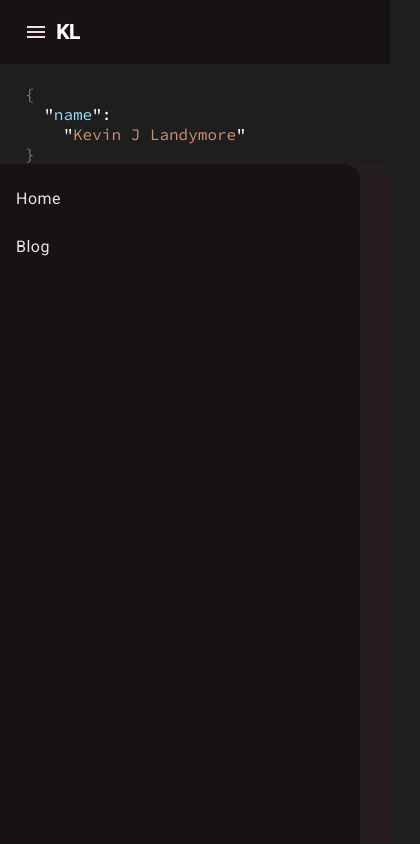
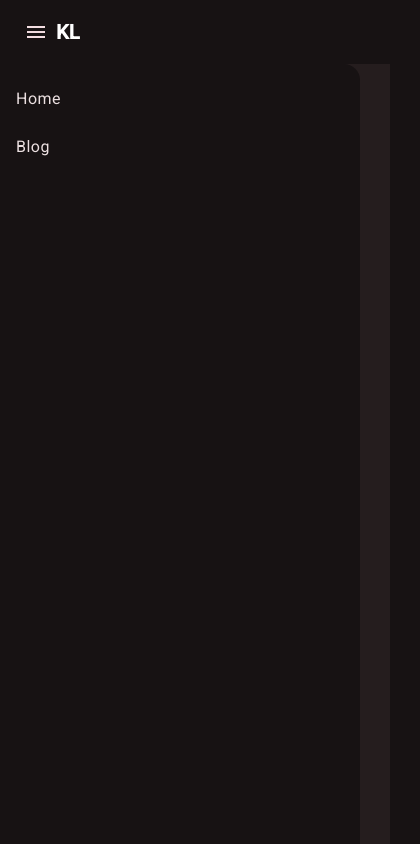
Before and after one commit to landymore/kjl-web, an Angular app: page / in a window 390 px wide. Both pictures are taken after a click on the button "menu". Shown: the top 844 px of the page, 420 px wide, since content can reach past the window. Built offline with nearby package versions, Linux system fonts and the light colour scheme.

Commit message:
feat: enhance navigation visibility and update logo display; adjust styles for better layout

```diff
--- a/src/app/app.css
+++ b/src/app/app.css
@@ -47,9 +47,6 @@
 
 
 @media (max-width: 960px) {
-  .desktop-nav {
-    display: none;
-  }
   .logo {
     font-size: 1.25rem;
   }
--- a/src/app/app.html
+++ b/src/app/app.html
@@ -3,23 +3,33 @@
     <button mat-icon-button (click)="toggleSidenav()" *ngIf="showMenu()" aria-label="Open navigation menu">
       <mat-icon>menu</mat-icon>
     </button>
-
     <!-- Logo / Brand Name -->
     <a routerLink="/" class="logo" aria-label="Kevin Landymore - Home">
       <strong>KL</strong>
       <!-- Optional: <img src="assets/logo.svg" alt="" height="36"> -->
     </a>
-
     <span class="spacer"></span>
-
     <!-- Desktop Nav Links -->
-    <nav class="desktop-nav" aria-label="Main navigation">
+    <nav class="desktop-nav" aria-label="Main navigation" *ngIf="!showMenu()">
       <a mat-button routerLink="/" routerLinkActive="active" [routerLinkActiveOptions]="{exact: true}"
         class="nav-link">Home</a>
       <a mat-button routerLink="/blog" routerLinkActive="active" class="nav-link">Blog</a>
     </nav>
   </mat-toolbar>
+</header>
+<mat-sidenav-container class="sidenav-container" autosize>
+  <mat-sidenav #sidenav mode="over" class="sidenav" [autoFocus]="false">
+    <mat-nav-list>
+      <a mat-list-item *ngFor="let item of menuItems" [routerLink]="item.path" (click)="closeSidenav()"
+        routerLinkActive="active" [routerLinkActiveOptions]="{ exact: item.exact ?? false }">
+        {{ item.label }}
+      </a>
+    </mat-nav-list>
+  </mat-sidenav>
+  <mat-sidenav-content>
+    <main>
       <div class='logoContainer'>
+        <div class="logoInnerContainer">
           <div class="logoBraceContainer">
             <span class='logoBraceStyle'>&#123;&nbsp;</span>
           </div>
@@ -37,21 +47,11 @@
             <span class='logoBraceStyle'>&#125;</span>
           </div>
         </div>
-</header>
-<mat-sidenav-container class="sidenav-container" autosize>
-  <mat-sidenav #sidenav mode="over" class="sidenav" [autoFocus]="false">
-    <mat-nav-list>
-      <a mat-list-item *ngFor="let item of menuItems" [routerLink]="item.path" (click)="closeSidenav()"
-        routerLinkActive="active" [routerLinkActiveOptions]="{ exact: item.exact ?? false }">
-        {{ item.label }}
-      </a>
-    </mat-nav-list>
-  </mat-sidenav>
-  <mat-sidenav-content>
-    <main>
+      </div>
       <router-outlet />
     </main>
   </mat-sidenav-content>
+
 </mat-sidenav-container>
 <footer>
   <div class="footertext">&#169; Kevin J Landymore</div>
--- a/src/app/blog/blog.component.css
+++ b/src/app/blog/blog.component.css
@@ -1,5 +1,6 @@
 .blogTitleLink {
     color: #ce9178;
+    font-size: large;
     white-space: normal !important;
     line-height: 1.5 !important;
     word-break: break-word;
@@ -14,5 +15,5 @@
 }
 
 .postMetaData {
-    font-size: x-small
+    font-size: small
 }
--- a/src/app/blog/post/post.component.css
+++ b/src/app/blog/post/post.component.css
@@ -5,5 +5,5 @@
 }
 
 .postMetaData {
-    font-size: x-small
+    font-size: small
 }
--- a/src/styles.css
+++ b/src/styles.css
@@ -17,7 +17,6 @@
 main {
     padding-left: 50px;
     padding-right: 50px;
-    padding-top: 20px;
     font-size: large;
     max-width: 800px;
     margin-left: auto;
@@ -27,7 +26,7 @@ main {
 body {
     font-size: xx-large;
     color: #d2d2d2;
-    background-color: #1e1e1e;
+   /* background-color: #1e1e1e;*/
     font-family: var(--font-opensans);
     -webkit-font-smoothing: antialiased;
     -moz-osx-font-smoothing: grayscale;
@@ -60,14 +59,22 @@ article header {
 }
 
 .logoContainer {
-    display: flex;
     padding: 5px;
     font-family: 'Source Code Pro', monospace;
-    max-width: 600px;
+    font-size: x-large;
+    width: 100%;
     margin-left: auto;
     margin-right: auto;
-    padding-top: 20px;
     padding-bottom: 20px;
+}
+
+.logoInnerContainer {
+    display: flex;
+    margin: 0 auto;
+    width: max-content;
+    /* shrink-wrap so auto margins center the element */
+    justify-content: center;
+    /* optional: center the inner flex children */
 }
 
 .logoQuoteStyle {
@@ -116,13 +123,20 @@ article header {
     }
 
     .logoContainer {
-        padding-left: 25px;
+        text-align: left;
+        font-family: 'Source Code Pro', monospace;
+        font-size: medium;
+        width: 100%;
+
+    }
+
+    .logoInnerContainer {
+        text-align: left;
+        padding-left: 5px;
         padding-bottom: 0px;
+        margin-left: 5px;
+        margin-right: none;
         display: block;
-        font-family: 'Source Code Pro', monospace;
-        width: 100%;
-        margin-left: auto;
-        margin-right: auto;
     }
 
     .logoBraceContainer {
```
Also changed, not shown: src/assets/content/posts/2025-11-01-how-to-do-branching.md (+1 -1 lines). Lines whose indentation alone changed are shown as unchanged.
